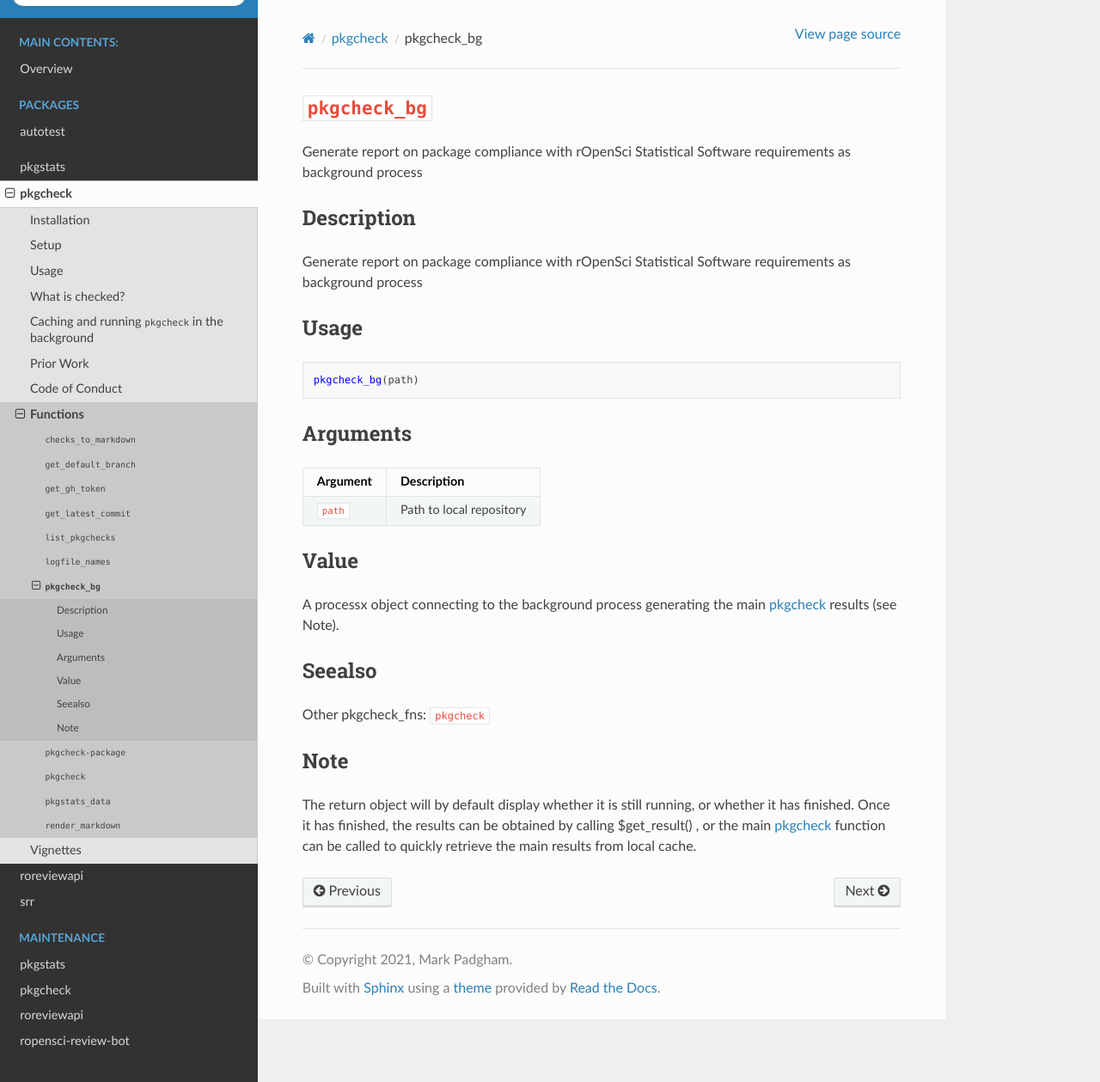
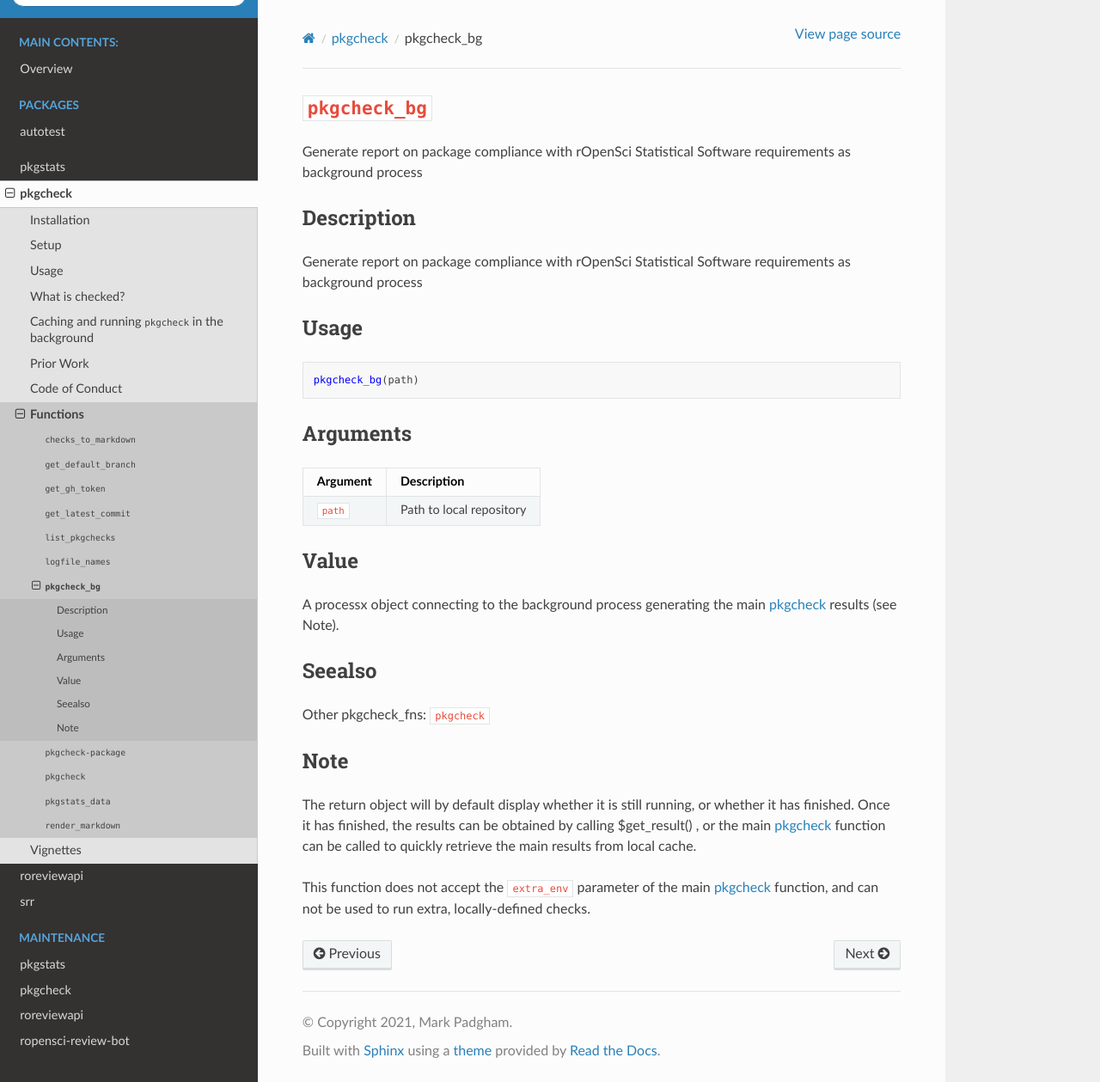
Before and after one commit to ropensci-review-tools/ropensci-review-tools, a Sphinx documentation site: the page built from docs/pkgcheck/functions/pkgcheck_bg.md, in a window 1280 px wide and 1259 px high. Shown: the whole window at 86% size. Built offline with Sphinx 7.4.7 and the Read the Docs theme 2.0.0, drawn with Linux system fonts in a browser that asks for light colours.

Commit message:
update pkgcheck docs

```diff
--- a/docs/pkgcheck/functions/pkgcheck_bg.md
+++ b/docs/pkgcheck/functions/pkgcheck_bg.md
@@ -42,3 +42,7 @@ The return object will by default display whether it is still running,
  or whether it has finished. Once it has finished, the results can be obtained
  by calling $get_result() , or the main [pkgcheck](#pkgcheck) function can be
  called to quickly retrieve the main results from local cache.
+
+ This function does not accept the `extra_env` parameter of the main
+ [pkgcheck](#pkgcheck) function, and can not be used to run extra, locally-defined
+ checks.
```
Also changed, not shown: docs/pkgcheck/functions/pkgcheck-package.md (+1 -2 lines), docs/pkgcheck/functions/pkgcheck.md (+2 -1 lines).
